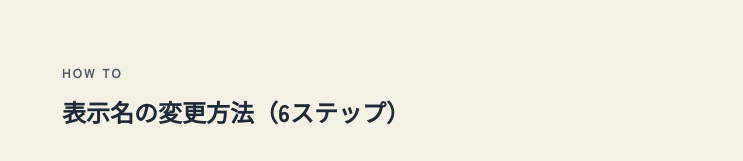
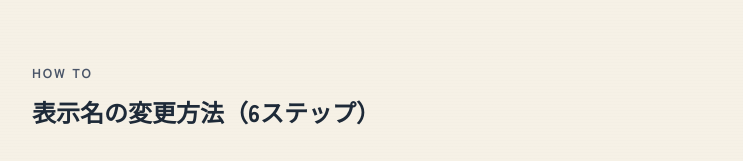
Before and after one commit to BROMOdesign/google-account-name, a plain HTML site: page google-name-change-guide.html in a window 1280 px wide. Shown: the part 371-532 px from the top of the page, without its empty margins (268-1011 px from the left). Drawn offline with Linux system fonts and the light colour scheme.

Commit message:
cssのwrapのmax-widthを640pxから700pxに変更

```diff
--- a/google-name-change-guide.html
+++ b/google-name-change-guide.html
@@ -49,7 +49,7 @@
         font-family: "Shippori Mincho", serif;
       }
       .wrap {
-        max-width: 640px;
+        max-width: 700px;
         margin: 0 auto;
         padding: 0 10px;
       }
```
